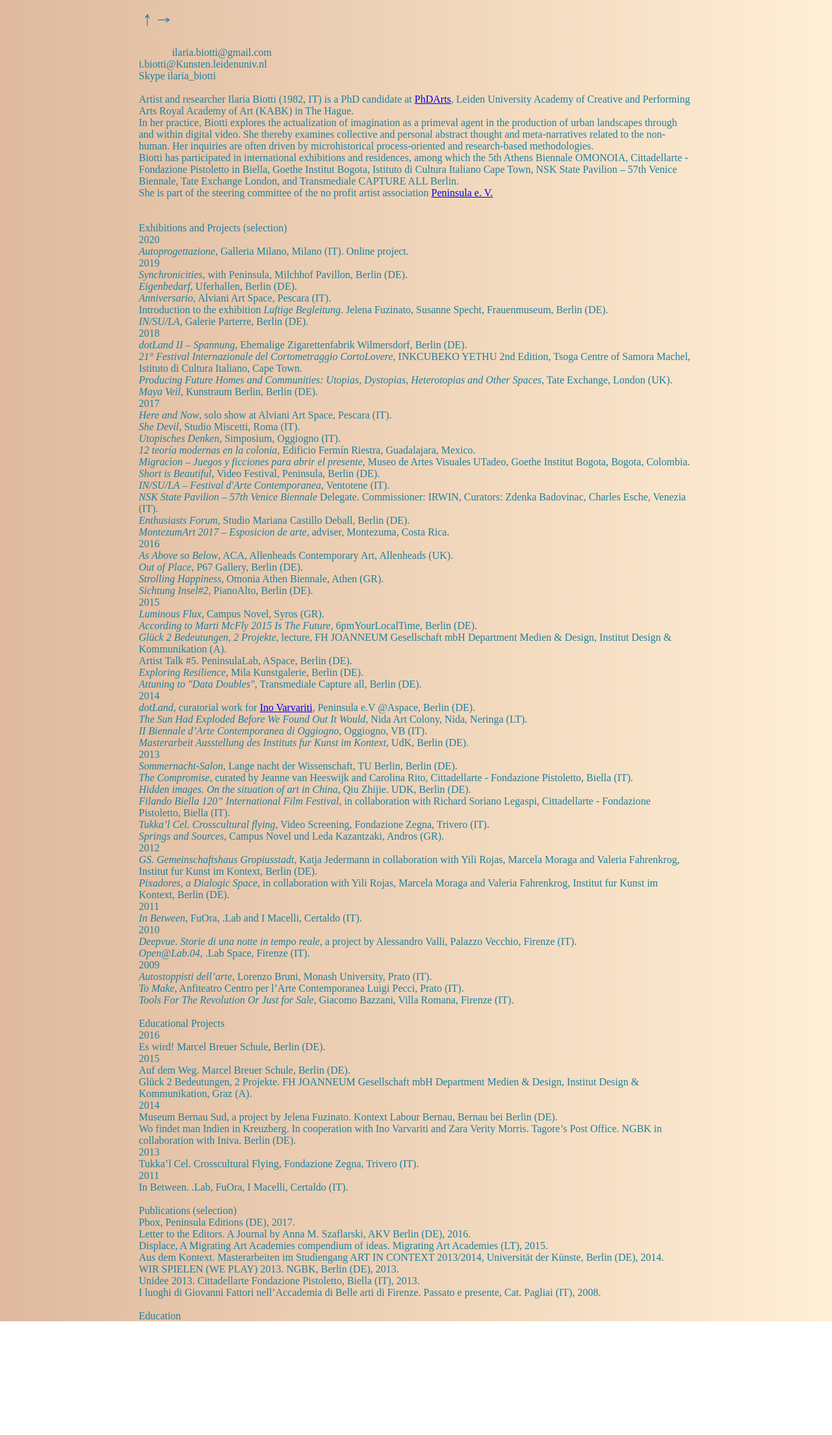
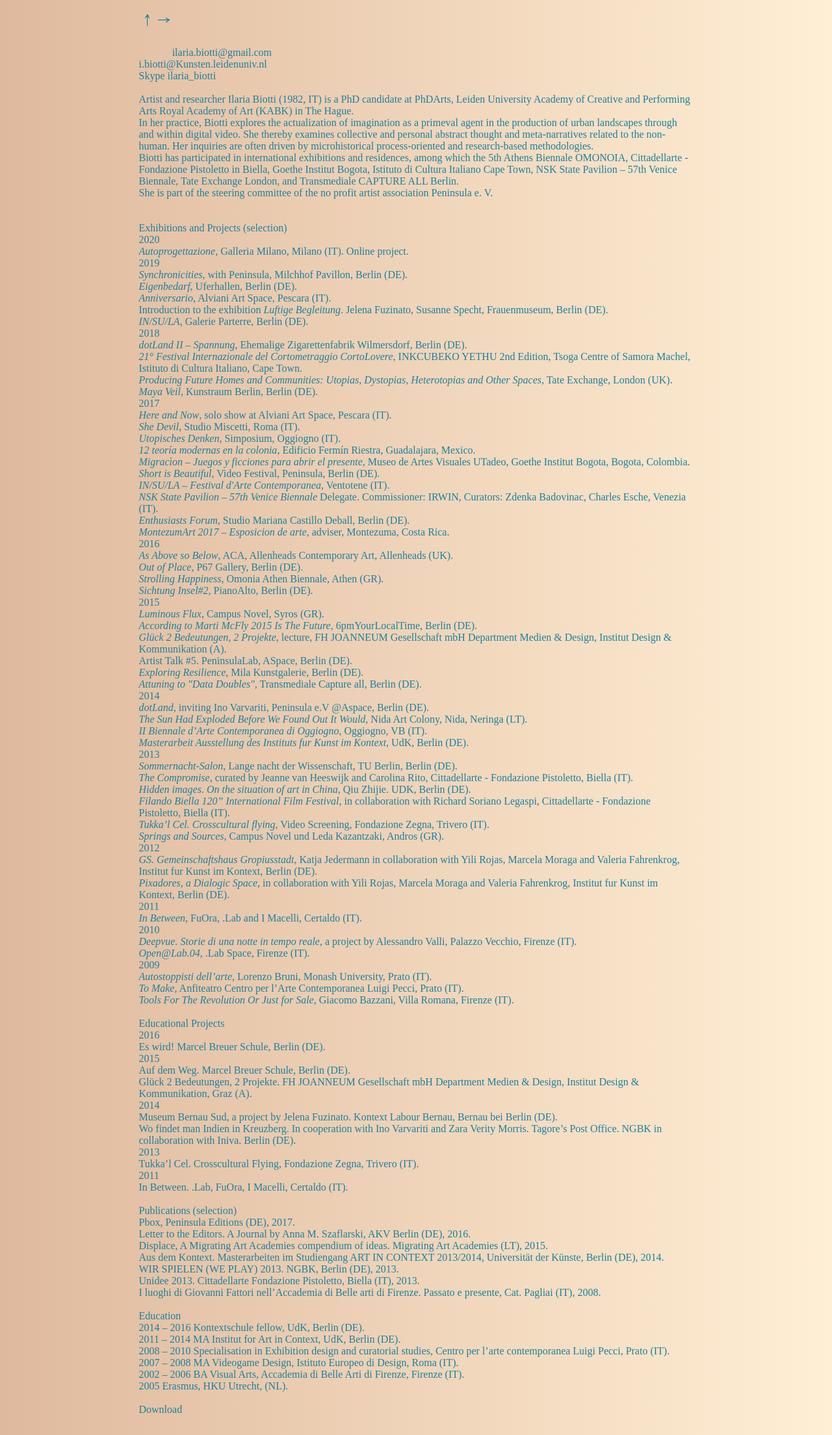
Before and after one commit to ilariabiotti/Web2020, a website: page startbootstrap-stylish-portfolio-gh-pages/cv.html in a window 1280 px wide. Shown: the whole page at 65% size. Drawn offline with Linux system fonts and the light colour scheme.

Commit message:
link aggiornati

```diff
--- a/startbootstrap-stylish-portfolio-gh-pages/css/video.css
+++ b/startbootstrap-stylish-portfolio-gh-pages/css/video.css
@@ -50,7 +50,7 @@ h6{
 line-height: 1.5em;
 }
 
-body.utopian, body.smiley, body.home, body.about {
+body.utopian, body.serenata, body.smiley, body.home, body.about {
  background-image: linear-gradient(to right, #dfb99d, #FFEFD5);
 }
 
@@ -95,10 +95,6 @@ body.fuga{
  background-color: #dfb99d;
  color: #ffffff;
  background-size: 10%;
-}
-
-body.serenata {
- background-color: #dfb99d;
 }
 
 body.ricordi {
@@ -180,7 +176,7 @@ figcaption {
   cursor: pointer;
 }
 
-/* Bottoni navigazione */
+//* Bottoni navigazione */
 a.buttonNav {
   text-align: left;
   padding-bottom: 30px;
@@ -257,7 +253,7 @@ ul.nopallini>li{
   padding-top: 20px;
   font-size:5rem;
   color: #1d809f;px;
-} */
+}*/
 
 .about {
   color: #1d809f;
@@ -270,3 +266,19 @@ p.cv {
   font-size:1rem;
   color: #1d809f;
 }
+
+/* unvisited link */
+a.link {
+  color: #1d809f;
+  text-decoration: none;
+}
+
+/* mouse over link */
+a:hover {
+  color: hotpink;
+}
+
+/* selected link */
+a:active {
+  color: #1d809f;
+}
--- a/startbootstrap-stylish-portfolio-gh-pages/cv.html
+++ b/startbootstrap-stylish-portfolio-gh-pages/cv.html
@@ -27,11 +27,11 @@
         ilaria.biotti@gmail.com<br>
         i.biotti@Kunsten.leidenuniv.nl<br>
         Skype ilaria_biotti<br><br>
-        Artist and researcher Ilaria Biotti (1982, IT) is a PhD candidate at <a href="https://www.phdarts.eu/DoctoralStudents/IlariaBiotti">PhDArts</a>, Leiden University Academy of Creative and Performing Arts Royal Academy of Art (KABK) in The Hague.<br>
+        Artist and researcher Ilaria Biotti (1982, IT) is a PhD candidate at <a class="link" href="https://www.phdarts.eu/DoctoralStudents/IlariaBiotti">PhDArts</a>, Leiden University Academy of Creative and Performing Arts Royal Academy of Art (KABK) in The Hague.<br>
 In her practice, Biotti explores the actualization of imagination as a primeval agent in the production of urban landscapes through and within digital video. She thereby examines collective and personal abstract thought and meta-narratives related to the non-human. Her inquiries are often driven by microhistorical process-oriented and research-based methodologies.
 <br>
 Biotti has participated in international exhibitions and residences, among which the 5th Athens Biennale OMONOIA, Cittadellarte - Fondazione Pistoletto in Biella, Goethe Institut Bogota, Istituto di Cultura Italiano Cape Town, NSK State Pavilion – 57th Venice Biennale, Tate Exchange London, and Transmediale CAPTURE ALL Berlin.<br>
-She is part of the steering committee of the no profit artist association <a href="http://www.peninsula.land">Peninsula e. V.</a><br><br><br>
+She is part of the steering committee of the no profit artist association <a class="link" href="http://www.peninsula.land">Peninsula e. V.</a><br><br><br>
 
 Exhibitions and Projects (selection)<br>
 2020<br>
@@ -71,7 +71,7 @@ Artist Talk #5. PeninsulaLab, ASpace, Berlin (DE). <br>
 <i>Exploring Resilience</i>, Mila Kunstgalerie, Berlin (DE). <br>
 <i>Attuning to "Data Doubles"</i>, Transmediale Capture all, Berlin (DE). <br>
 2014<br>
-<i>dotLand</i>, curatorial work for <a href="https://inovarvariti.com">Ino Varvariti</a>, Peninsula e.V @Aspace, Berlin (DE).<br>
+<i>dotLand</i>, inviting <a class="link" href="https://inovarvariti.com">Ino Varvariti</a>, Peninsula e.V @Aspace, Berlin (DE).<br>
 <i>The Sun Had Exploded Before We Found Out It Would</i>, Nida Art Colony, Nida, Neringa (LT). <br>
 <i>II Biennale d’Arte Contemporanea di Oggiogno</i>, Oggiogno, VB (IT).<br>
 <i>Masterarbeit Ausstellung des Instituts fur Kunst im Kontext</i>, UdK, Berlin (DE).<br>
@@ -122,7 +122,7 @@ Education<br>
 2007 – 2008 MA Videogame Design, Istituto Europeo di Design, Roma (IT).<br>
 2002 – 2006 BA Visual Arts, Accademia di Belle Arti di Firenze, Firenze (IT).<br>
 2005 Erasmus, HKU Utrecht, (NL).<br><br>
-<a class="js-scroll-trigger" href="ilariabiotti_cv_feb2020.pdf">Ilaria Biotti Résumé</a>
+<a class="link" href="IlariaBiotti_CV-052020.pdf">Download</a>
       </p>
     </ul>
   </div>
```
Also changed, not shown: startbootstrap-stylish-portfolio-gh-pages/index-new.html (+5 -1 lines), 3 other files.
